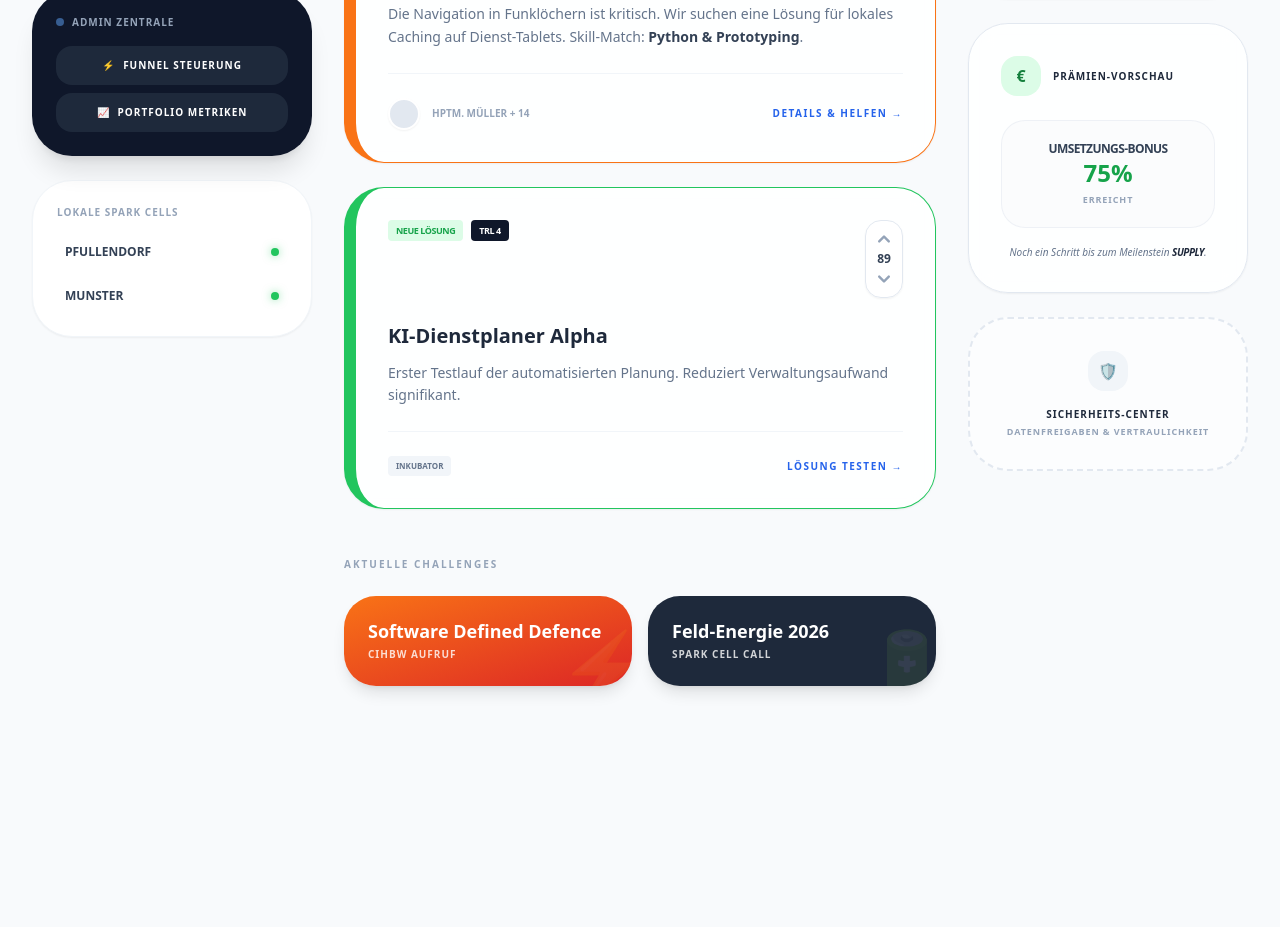
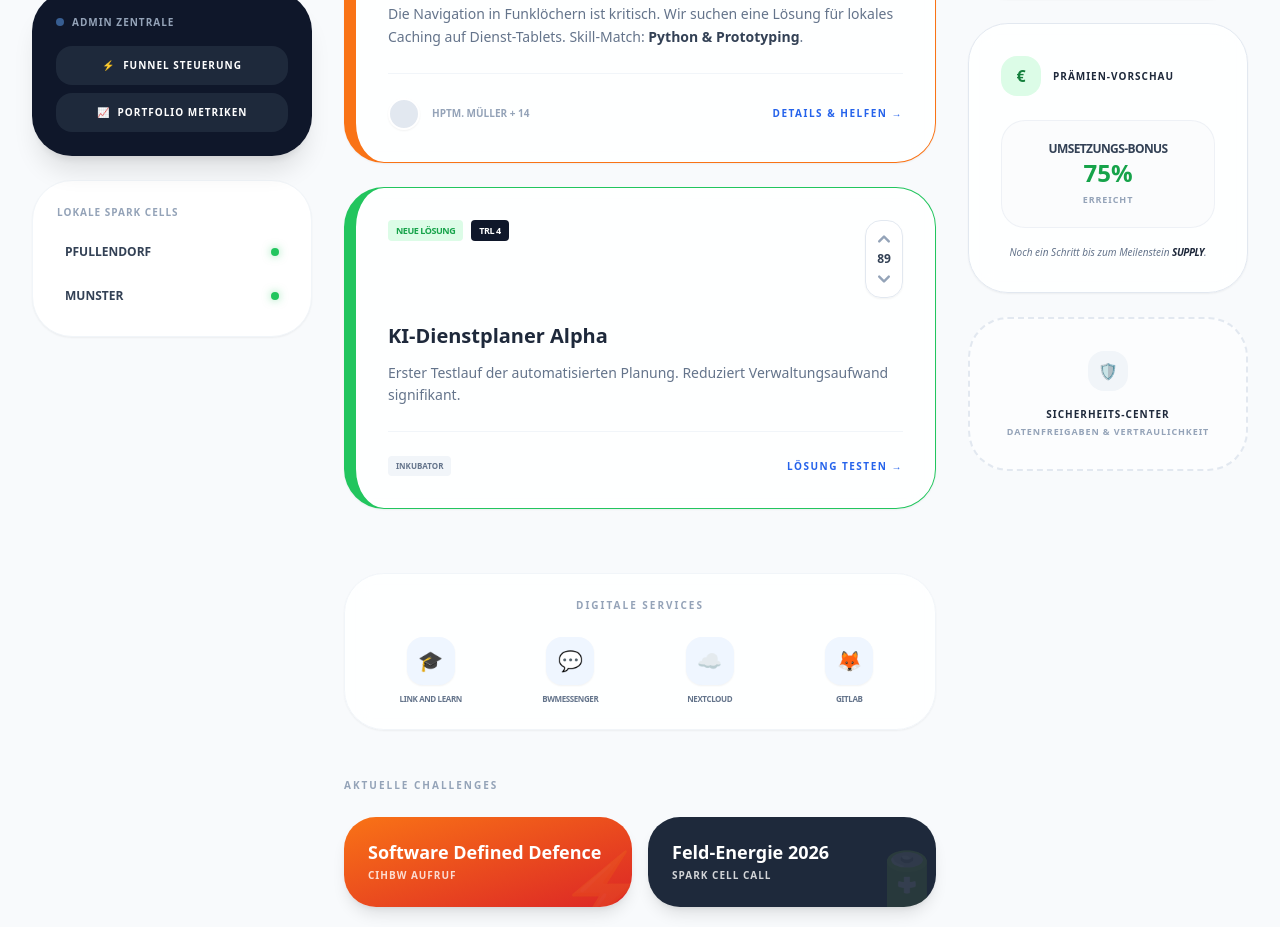
Before and after one commit to lionheart14/innovationsmanagement-mockup, a plain HTML site: page index.html in a window 1280 px wide. Shown: the part 344-1271 px from the top of the page. Before the commit the page ends 1062 px from the top, so only its background shows below. Drawn offline with nearby package versions, Linux system fonts and the light colour scheme.

Commit message:
services hinzugefügt

```diff
--- a/index.html
+++ b/index.html
@@ -163,6 +163,30 @@
                 </div>
             </div>
 
+            <div class="mt-auto pt-10">
+                <div class="glass-card p-6 rounded-[2.5rem] shadow-sm border border-slate-100">
+                    <h3 class="text-[10px] font-black text-slate-400 uppercase tracking-[0.2em] mb-6 text-center">Digitale Services</h3>
+                    <div class="grid grid-cols-4 gap-4">
+                        <div class="flex flex-col items-center gap-2 group cursor-pointer">
+                            <div class="w-12 h-12 rounded-2xl bg-blue-50 flex items-center justify-center text-xl group-hover:bg-blue-600 group-hover:text-white transition shadow-sm">🎓</div>
+                            <span class="text-[8px] font-black text-slate-500 uppercase tracking-tighter text-center">Link and Learn</span>
+                        </div>
+                        <div class="flex flex-col items-center gap-2 group cursor-pointer">
+                            <div class="w-12 h-12 rounded-2xl bg-blue-50 flex items-center justify-center text-xl group-hover:bg-blue-600 group-hover:text-white transition shadow-sm">💬</div>
+                            <span class="text-[8px] font-black text-slate-500 uppercase tracking-tighter text-center">BwMessenger</span>
+                        </div>
+                        <div class="flex flex-col items-center gap-2 group cursor-pointer">
+                            <div class="w-12 h-12 rounded-2xl bg-blue-50 flex items-center justify-center text-xl group-hover:bg-blue-600 group-hover:text-white transition shadow-sm">☁️</div>
+                            <span class="text-[8px] font-black text-slate-500 uppercase tracking-tighter text-center">NextCloud</span>
+                        </div>
+                        <div class="flex flex-col items-center gap-2 group cursor-pointer">
+                            <div class="w-12 h-12 rounded-2xl bg-blue-50 flex items-center justify-center text-xl group-hover:bg-blue-600 group-hover:text-white transition shadow-sm">🦊</div>
+                            <span class="text-[8px] font-black text-slate-500 uppercase tracking-tighter text-center">GitLab</span>
+                        </div>
+                    </div>
+                </div>
+            </div>
+
             <div class="mt-12 pt-6">
                 <h3 class="text-[10px] font-black text-slate-400 uppercase tracking-[0.2em] mb-6">Aktuelle Challenges</h3>
                 <div class="grid grid-cols-1 md:grid-cols-2 gap-4">
```
Also changed, not shown: profile.html (+1 -1 lines).
